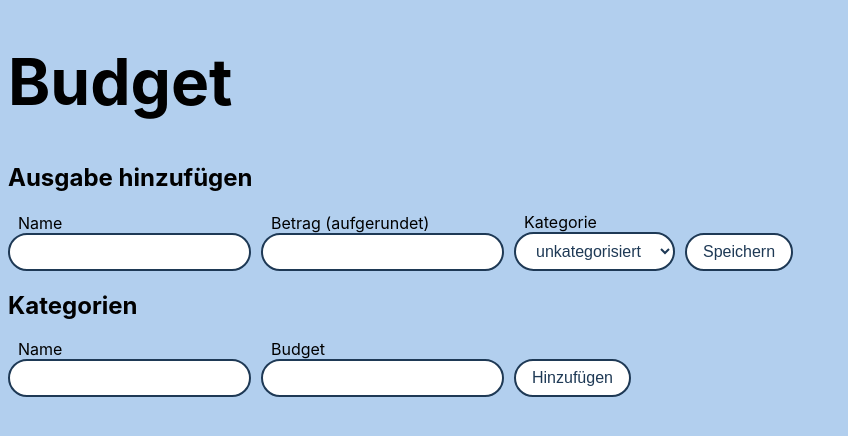
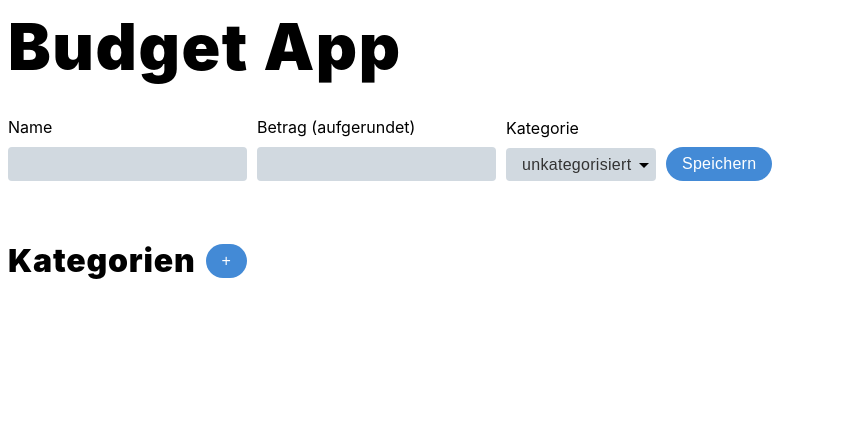
Before and after one commit to Hennnnes/budget_app, a Svelte app: page / in a window 1280 px wide. Shown: the top 436 px of the page, without its empty margins (0-848 px from the left). Built offline with nearby package versions, Linux system fonts and the light colour scheme.

Commit message:
Rework styles, use atoms, toggle adding category

```diff
--- a/public/global.css
+++ b/public/global.css
@@ -1,52 +1,38 @@
 :root {
-	--background-color-primary: #b2cfee;
+	--blue-light: hsl(211, 64%, 65%);
+	/* --background-color-primary: #b2cfee; */
 	/* --primary-color: #436385; */
-	--primary-color: #1e3955;
+	--primary-color: hsl(211, 48%, 23%);
+	--secondary-color: hsl(0, 0%, 100%);
 	/* --primary-color-light: #b2cfee; */
-	--border-thickness: 2px;
-	--border-radius: 20px;
 }
 
 html {
-	background-color: var(--background-color-primary)
+	/* background-color: var(--background-color-primary) */
 }
+
 body {
 	font-family: -apple-system, BlinkMacSystemFont, "Segoe UI", Roboto, Helvetica, Arial, sans-serif, "Apple Color Emoji", "Segoe UI Emoji", "Segoe UI Symbol";
 	font-variant-ligatures: common-ligatures;
 }
 
-
-label {
-	display: block;
-	margin-left: 10px;
-	font-size: 1rem;
+[hidden] {
+	display: none !important;
 }
 
-input,
-select,
-button {
-	display: block;
-	background-color: #fff;
-	border: var(--border-thickness) solid var(--primary-color);
-	border-radius: var(--border-radius);
-	color: var(--primary-color);
-	font-size: 1rem;
-	padding: 8px 16px;
+.visually-hidden {
+	border: 0;
+	clip: rect(0 0 0 0);
+	height: 1px;
+	margin: -1px;
+	overflow: hidden;
+	padding: 0;
+	position: absolute;
+	width: 1px;
 }
 
-button {
-	cursor: pointer;
-	font-size: inherit;
-	letter-spacing: inherit;
-	line-height: inherit;
-	margin: 0;
-	padding: 8px 16px;
-	transition: box-shadow 250ms;
+.headline--interactive h1 + button,
+.headline--interactive h2 + button,
+.headline--interactive h3 + button {
+	margin-left: 10px;
 }
-
-button:hover,
-button:focus {
-	color: var(--primary-color-dark);
-	border-color: var(--primary-color-dark);
-	box-shadow: 2px 2px 5px rgba(20, 20, 20, 0.4);
-}
--- a/src/App.svelte
+++ b/src/App.svelte
@@ -2,18 +2,43 @@
 	import Headline from "./Components/Headline.svelte";
 	import AddExpense from "./Components/AddExpense.svelte";
 	import Expenses from "./Components/Expenses.svelte";
+	import Button from "./Atoms/Button.svelte"
 	import AddCategory from "./Components/AddCategory.svelte";
 	import Categories from "./Components/Categories.svelte";
+
+	let addCategoryVisible = false;
+	$: buttonOpenText = addCategoryVisible ? 'x' : '+';
+
+	const displayAddCategory = () => {
+		addCategoryVisible = !addCategoryVisible;
+	}
 </script>
 
 <main>
-	<Headline level="h1">Budget</Headline>
-	<Headline>Ausgabe hinzufügen</Headline>
+	<Headline level="h1">Budget App</Headline>
+	<section>
+		<Headline visuallyHidden>Ausgabe hinzufügen</Headline>
+		<AddExpense />
+	</section>
+	<section>
+		<div class="headline--interactive">
+			<Headline>Kategorien</Headline>
+			<Button on:click={displayAddCategory}>{buttonOpenText}</Button>
+		</div>
+		<AddCategory hidden={!addCategoryVisible}/>
+		<Categories />
+	</section>
+</main>
 
-	<AddExpense />
-	<Expenses />
 
-	<Headline>Kategorien</Headline>
-	<AddCategory />
-	<Categories />
-</main>
+<style>
+	section {
+		margin-bottom: 60px;
+	}
+	.headline--interactive {
+		display: flex;
+		flex-wrap: wrap;
+		align-items: center;
+		margin-bottom: 1rem;
+	}
+</style>
--- a/src/Components/AddCategory.svelte
+++ b/src/Components/AddCategory.svelte
@@ -1,5 +1,9 @@
 <script>
+	import Button from "../Atoms/Button.svelte";
+	import Input from "../Atoms/Input.svelte";
 	import { categories } from "../store.js";
+
+	export let hidden = false;
 
 	const handleSubmit = event => {
 		event.preventDefault();
@@ -11,20 +15,20 @@
 	}
 </script>
 
-<form action="" on:submit={handleSubmit}>
+<form action="" on:submit={handleSubmit} hidden={hidden}>
 	<div>
-		<label for="categorytitle">Name</label>
-		<input type="text" name="categorytitle" id="categorytitle">
+		<Input label="Name" name="categorytitle" />
 	</div>
 	<div>
-		<label for="budget">Budget</label>
-		<input type="number" name="budget" id="budget">
+		<Input type="number" label="Budget" name="budget" />
 	</div>
-	<button>Hinzufügen</button>
+	<Button>Hinzufügen</Button>
 </form>
 
 <style>
 	form {
+		width: 100%;
+		flex-grow: 1;
 		display: flex;
 		align-items: flex-end;
 		flex-wrap: wrap;
--- a/src/Components/AddExpense.svelte
+++ b/src/Components/AddExpense.svelte
@@ -1,4 +1,7 @@
 <script>
+	import Button from "../Atoms/Button.svelte";
+	import Input from "../Atoms/Input.svelte";
+	import Select from "../Atoms/Select.svelte";
 	import { categories, expenses } from "../store.js";
 
 	const handleSubmit = event => {
@@ -15,23 +18,20 @@
 
 <form action="" on:submit={handleSubmit}>
 	<div>
-		<label for="title">Name</label>
-		<input type="text" name="title" id="title" required>
+		<Input label="Name" name="title" required />
 	</div>
 	<div>
-		<label for="amount">Betrag (aufgerundet)</label>
-		<input type="number" name="amount" id="amount" required>
+		<Input type="number" label="Betrag (aufgerundet)" name="amount" required />
 	</div>
 	<div>
-		<label for="category">Kategorie</label>
-		<select name="category" id="category">
+		<Select label="Kategorie" name="category">
 			<option value="undefined" selected>unkategorisiert</option>
 			{#each $categories as category}
 				<option value="{category.title}">{category.title}</option>
 			{/each}
-		</select>
+		</Select>
 	</div>
-	<button>Speichern</button>
+	<Button>Speichern</Button>
 </form>
 
 <style>
--- a/src/Components/Categories.svelte
+++ b/src/Components/Categories.svelte
@@ -1,19 +1,12 @@
 <script>
-	import { categories, expenses } from "../store.js";
-
-	const expensesPerCategory = category => {
-		const filteredExpenses = $expenses.filter(expense => expense.category === category.title);
-		if (!filteredExpenses) {
-			return 0;
-		}
-		return filteredExpenses.reduce((a, b) => parseFloat(a) + parseFloat((b.amount || 0)), 0)
-	}
+	import Category from "../Atoms/Category.svelte";
+	import { categories } from "../store.js";
 </script>
 
 <ul>
 {#each $categories as category}
-	<li style="--filled: {expensesPerCategory(category)}%">
-	<strong>{category.title}:</strong> {expensesPerCategory(category)} / {category.budget}€
+	<li>
+		<Category {category} />
 	</li>
 {/each}
 </ul>
@@ -26,27 +19,4 @@
 		justify-content: flex-start;
 		flex-wrap: wrap;
 	}
-
-	li {
-		border: 2px solid var(--primary-color);
-		border-radius: var(--border-radius);
-		width: auto;
-		padding: 8px 16px;
-		position: relative;
-	}
-
-	li:not(:last-of-type) {
-		margin-right: 12px;
-	}
-
-	li:before {
-		content: '';
-		background: var(--primary-color-light);
-		position: absolute;
-		top: 0;
-		bottom: 0;
-		left: 0;
-		width: var(--filled);
-		z-index: -1;
-	}
 </style>
--- a/src/Components/Headline.svelte
+++ b/src/Components/Headline.svelte
@@ -1,17 +1,31 @@
 <script>
-	export let level;
+	export let level = 'h2';
+	export let visuallyHidden = false;
 </script>
 
 {#if level === 'h1'}
-	<h1><slot /></h1>
+	<h1 class:visually-hidden={visuallyHidden}><slot /></h1>
 {:else if level === 'h3'}
-	<h3><slot /></h3>
+	<h3 class:visually-hidden={visuallyHidden}><slot /></h3>
 {:else}
-	<h2><slot /></h2>
+	<h2 class:visually-hidden={visuallyHidden}><slot /></h2>
 {/if}
 
 <style>
+	h1, h2, h3 {
+		margin: 0;
+	}
+
 	h1 {
 		font-size: 4rem;
+		font-weight: 900;
+		letter-spacing: 0.1rem;
+		margin-bottom: 2rem;
+	}
+
+	h2 {
+		font-size: 2rem;
+		font-weight: 900;
+		letter-spacing: 0.05rem;
 	}
 </style>
```
